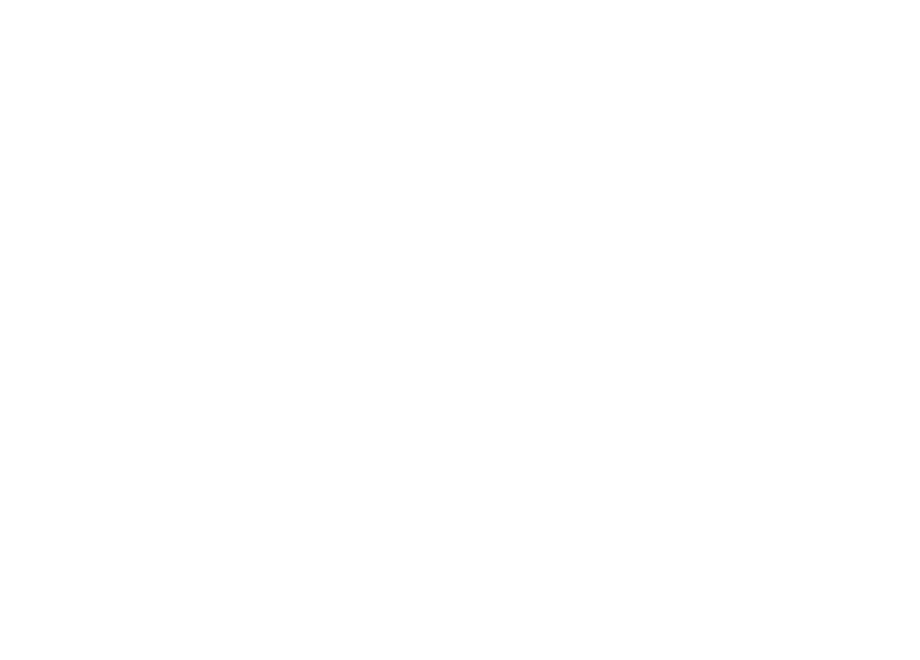
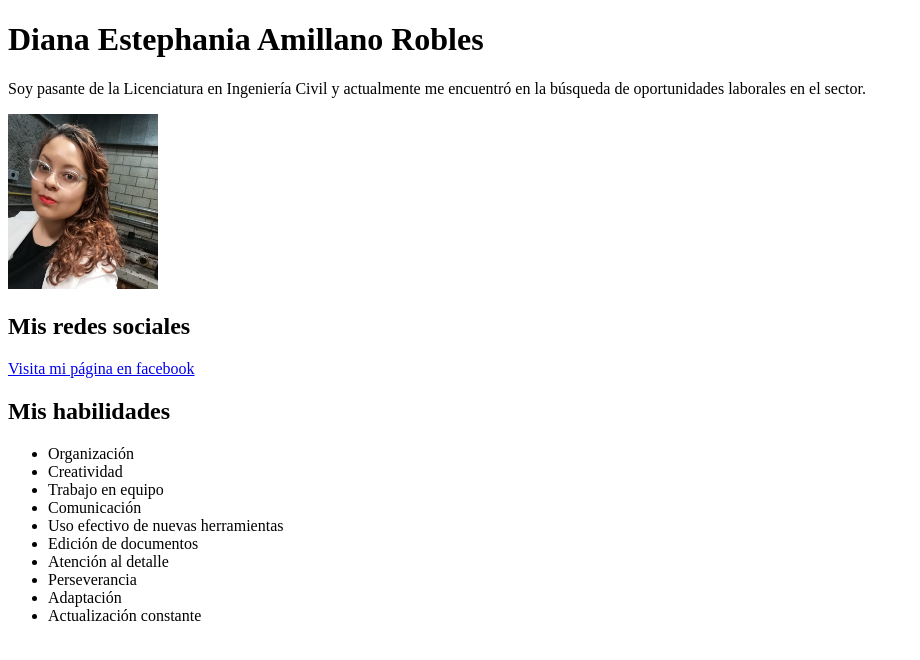
Before and after one commit to DiH30/CURRICULUM-VITAE, a plain HTML site: page index.html in a window 1280 px wide. Shown: the whole page, without its empty margins (0-920 px from the left). Drawn offline with Linux system fonts and the light colour scheme.

Commit message:
Conociendo elementos html

```diff
--- a/index.html
+++ b/index.html
@@ -3,9 +3,29 @@
 <head>
     <meta charset="UTF-8">
     <meta name="viewport" content="width=device-width, initial-scale=1.0">
-    <title>Document</title>
+    <title>Diana Estephania Amillano Robles</title>
 </head>
 <body>
 
+    <h1>Diana Estephania Amillano Robles</h1>
+    <p>Soy pasante de la Licenciatura en Ingeniería Civil y actualmente me encuentró en la búsqueda de oportunidades laborales en el sector.</p>
+
+<img src="./FOTOGRAFÍA.jpeg" width="150px" height="175px">
+
+<h2>Mis redes sociales</h2>
+<a href="https://www.facebook.com/diana.robles.3557/?locale=es_LA" target="_blank">Visita mi página en facebook</a>
+
+<h2>Mis habilidades</h2>
+<ul>
+    <li>Organización</li>
+    <li>Creatividad</li>
+    <li>Trabajo en equipo</li>
+    <LI>Comunicación</LI>
+    <li>Uso efectivo de nuevas herramientas</li>
+    <li>Edición de documentos</li>
+    <li>Atención al detalle</li>
+    <li>Perseverancia</li>
+    <li>Adaptación</li>
+    <li>Actualización constante</li>
 </body>
 </html>
```
Also changed, not shown: FOTOGRAFÍA.jpeg (added).
